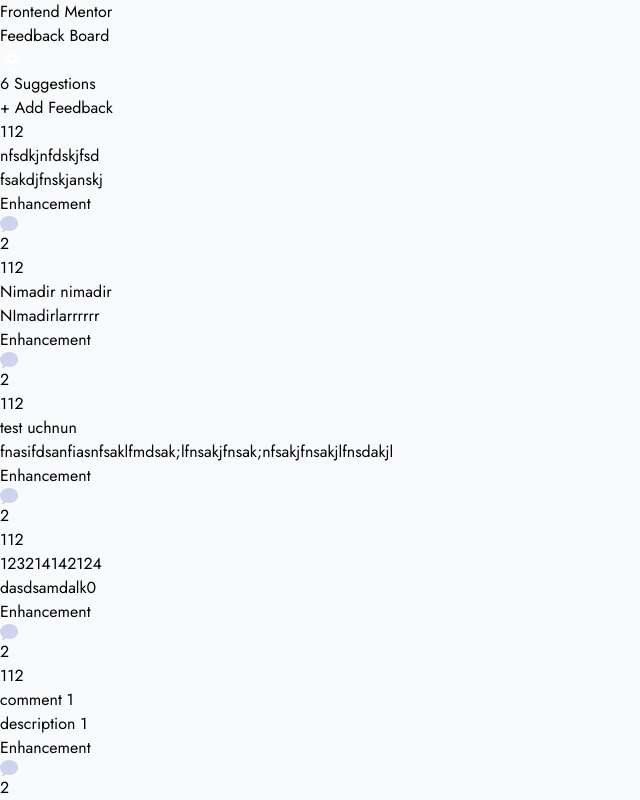
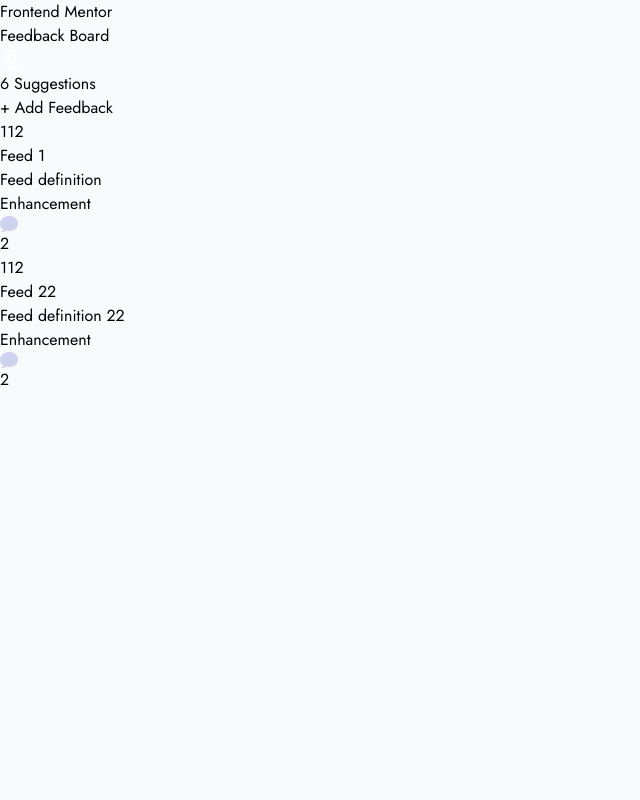
Before and after one commit to akramjonnuriddinov/product-feedback, a Vue app: page / in a window 1280 px wide. Shown: the top 800 px of the page, without its empty margins (0-640 px from the left). Built offline with nearby package versions, Linux system fonts and the light colour scheme; data requests are answered from the project's data file.

Commit message:
Change some styles

```diff
--- a/db.json
+++ b/db.json
@@ -1,46 +1,16 @@
 {
   "posts": [
     {
-      "title": "nfsdkjnfdskjfsd",
-      "detail": "fsakdjfnskjanskj",
+      "title": "Feed 1",
+      "detail": "Feed definition",
       "category": "",
       "id": 1
     },
     {
-      "title": "Nimadir nimadir",
-      "detail": "NImadirlarrrrrr",
+      "title": "Feed 22",
+      "detail": "Feed definition 22",
       "category": "",
       "id": 2
-    },
-    {
-      "title": "test uchnun",
-      "detail": "fnasifdsanfiasnfsaklfmdsak;lfnsakjfnsak;nfsakjfnsakjlfnsdakjl",
-      "category": "",
-      "id": 3
-    },
-    {
-      "title": "123214142124",
-      "detail": "dasdsamdalk0",
-      "category": "",
-      "id": 4
-    },
-    {
-      "title": "comment 1",
-      "detail": "description 1",
-      "category": "",
-      "id": 5
-    },
-    {
-      "title": "comment 2",
-      "detail": "description 2",
-      "category": "",
-      "id": 6
-    },
-    {
-      "title": "dsaf,as ",
-      "detail": "dsasfdasfasd",
-      "category": "",
-      "id": 7
     }
   ]
 }
--- a/src/components/HaveFeedback.vue
+++ b/src/components/HaveFeedback.vue
@@ -2,20 +2,26 @@
   <div
     v-for="post in posts"
     :key="post.id"
-    class="bg-white px-8 py-7 rounded-10 mb-5 flex items-start"
+    class="flex items-start px-8 mb-5 bg-white py-7 rounded-10"
   >
     <div
-      class="bg-gray-50 px-2 pt-4 pb-2 text-indigo-900 font-bold text-sm rounded-10 mr-10"
+      class="px-2 pt-4 pb-2 mr-10 text-sm font-bold text-indigo-900 bg-gray-50 rounded-10"
     >
       112
     </div>
     <div class="flex flex-col items-start">
-      <router-link :to="{ name: 'home' }">
-        <h3 class="text-indigo-900 font-bold text-lg mb-1">
-          {{ post.title }}
-        </h3>
-        <p>{{ post.detail }}</p>
+      <router-link
+        :to="{
+          name: 'detail',
+          params: {
+            id: post.id,
+          },
+        }"
+        class="mb-1 text-lg font-bold text-indigo-900"
+      >
+        {{ post.title }}
       </router-link>
+      <p>{{ post.detail }}</p>
       <span
         class="text-blue-600 bg-blue-50 mt-3 rounded-10 flex items-center justify-center font-semibold px-4 py-1.5"
         >Enhancement</span
--- a/src/router/index.js
+++ b/src/router/index.js
@@ -1,12 +1,18 @@
 import { createRouter, createWebHistory } from 'vue-router'
 import HomeView from '@/views/HomeView'
 import CreateFeedback from '@/views/CreateFeedback'
+import DetailView from '@/views/DetailView'
 
 const routes = [
   {
     path: '/',
     name: 'home',
     component: HomeView,
+  },
+  {
+    path: '/:id',
+    name: 'detail',
+    component: DetailView,
   },
   {
     path: '/createFeedback',
--- a/src/views/CreateFeedback.vue
+++ b/src/views/CreateFeedback.vue
@@ -1,7 +1,7 @@
 <template>
   <div class="the-container max-w-540">
     <router-link
-      class="font-bold mb-16 text-sm text-purple-500 flex items-center"
+      class="flex items-center mb-16 text-sm font-bold text-purple-500"
       :to="{ name: 'home' }"
     >
       <img
@@ -16,22 +16,22 @@
 
     <!-- CREATE NEW FEEDBACK -->
     <div
-      class="max-w-540 py-12 px-10 text-indigo-900 bg-white relative rounded-10"
+      class="relative px-10 py-12 text-indigo-900 bg-white max-w-540 rounded-10"
     >
       <span
-        class="bg-board-bg flex top-0 left-10 -translate-y-1/2 items-center absolute justify-center p-5 text-white rounded-full text-3xl font-semibold w-14 h-14"
+        class="absolute top-0 flex items-center justify-center p-5 text-3xl font-semibold text-white -translate-y-1/2 rounded-full bg-board-bg left-10 w-14 h-14"
       >
         +
       </span>
       <div class="pt-4">
-        <h2 class="font-bold text-2xl mb-10">Create New Feedback</h2>
+        <h2 class="mb-10 text-2xl font-bold">Create New Feedback</h2>
         <form @submit.prevent="addFeedback">
           <div class="mb-6">
             <label
               for="title"
               class="block mb-4 text-sm font-medium text-gray-900"
             >
-              <h3 class="text-indigo-900 font-bold text-sm leading-5">
+              <h3 class="text-sm font-bold leading-5 text-indigo-900">
                 Feedback Title
               </h3>
               <p class="text-[#647196]">Add a short, descriptive headline</p>
@@ -40,7 +40,7 @@
               type="text"
               v-model="feeds.title"
               id="title"
-              class="block w-full p-4 text-gray-900 rounded-md bg-gray-100 sm:text-md focus:ring-blue-500 outline-indigo-900 focus:border-blue-500"
+              class="block w-full p-4 text-gray-900 bg-gray-100 rounded-md sm:text-md focus:ring-blue-500 outline-indigo-900 focus:border-blue-500"
             />
           </div>
           <div class="mb-6">
@@ -48,14 +48,14 @@
               for="categories"
               class="block mb-4 text-sm font-medium text-gray-900"
             >
-              <h3 class="text-indigo-900 font-bold text-sm leading-5">
+              <h3 class="text-sm font-bold leading-5 text-indigo-900">
                 Category
               </h3>
               <p class="text-[#647196]">Choose a category for your feedback</p>
             </label>
             <select
               id="categories"
-              class="bg-gray-100 outline-indigo-900 border border-gray-300 text-indigo-900 text-sm rounded-lg focus:ring-blue-500 focus:border-blue-500 block w-full py-3 px-6"
+              class="block w-full px-6 py-3 text-sm text-indigo-900 bg-gray-100 border border-gray-300 rounded-lg outline-indigo-900 focus:ring-blue-500 focus:border-blue-500"
             >
               <option value="feature">Feature</option>
               <option value="all">All</option>
@@ -70,7 +70,7 @@
               for="detail"
               class="block mb-4 text-sm font-medium text-gray-900"
             >
-              <h3 class="text-indigo-900 font-bold text-sm leading-5">
+              <h3 class="text-sm font-bold leading-5 text-indigo-900">
                 Feedback Detail
               </h3>
               <p class="text-[#647196]">
@@ -82,7 +82,7 @@
               v-model="feeds.detail"
               type="text"
               id="detail"
-              class="min-h-96 block w-full p-4 text-gray-900 rounded-md bg-gray-100 sm:text-md outline-indigo-900"
+              class="block w-full p-4 text-gray-900 bg-gray-100 rounded-md min-h-96 sm:text-md outline-indigo-900"
             ></textarea>
           </div>
 
@@ -90,13 +90,13 @@
             <button
               type="button"
               @click="cancel"
-              class="bg-indigo-900 font-bold text-gray-100 text-sm px-6 py-3 rounded-10 mr-4"
+              class="px-6 py-3 mr-4 text-sm font-bold text-gray-100 bg-indigo-900 rounded-10"
             >
               Cancel
             </button>
             <button
               type="submit"
-              class="bg-primary font-bold text-gray-100 text-sm px-6 py-3 rounded-10"
+              class="px-6 py-3 text-sm font-bold text-gray-100 bg-primary rounded-10"
             >
               Add Feedback
             </button>
--- /dev/null
+++ b/src/views/DetailView.vue
@@ -0,0 +1,62 @@
+<template>
+  <div class="container py-20 the-container">
+    <div class="flex items-center justify-between">
+      <router-link
+        class="flex items-center mb-16 text-sm font-bold text-purple-500"
+        :to="{ name: 'home' }"
+      >
+        <img
+          src="@/assets/images/svg/back-icon.svg"
+          width="8"
+          height="4"
+          alt=""
+          class="mr-4"
+        />
+        Go Back
+      </router-link>
+      <button
+        type="submit"
+        class="px-6 py-3 text-sm font-bold text-gray-100 bg-blue-600 rounded-10"
+      >
+        Edit Feedback
+      </button>
+    </div>
+    <div
+      v-for="post in posts"
+      :key="post.id"
+      class="flex items-start px-8 mb-5 bg-white py-7 rounded-10"
+    >
+      <div
+        class="px-2 pt-4 pb-2 mr-10 text-sm font-bold text-indigo-900 bg-gray-50 rounded-10"
+      >
+        112
+      </div>
+      <div class="flex flex-col items-start">
+        <h2 class="mb-1 text-lg font-bold text-indigo-900">
+          {{ post.title }}
+        </h2>
+        <p>{{ post.detail }}</p>
+        <span
+          class="text-blue-600 bg-blue-50 mt-3 rounded-10 flex items-center justify-center font-semibold px-4 py-1.5"
+          >Enhancement</span
+        >
+      </div>
+      <div class="flex ml-auto">
+        <img
+          src="@/assets/images/svg/comment-icon.svg"
+          width="18"
+          height="16"
+          alt=""
+        />
+        <span class="ml-2 text-base font-bold text-indigo-900">2</span>
+      </div>
+    </div>
+  </div>
+</template>
+
+<script>
+export default {
+  name: 'DetailView',
+  props: {},
+}
+</script>
--- a/src/views/HomeView.vue
+++ b/src/views/HomeView.vue
@@ -1,6 +1,6 @@
 <template>
-  <div class="py-24 the-container max-w-6xl">
-    <div class="flex justify-between items-start">
+  <div class="max-w-6xl py-24 the-container">
+    <div class="flex items-start justify-between">
       <feedback-board class="mr-5" />
       <div class="w-full max-w-825">
         <the-header class="mb-6" />
```
